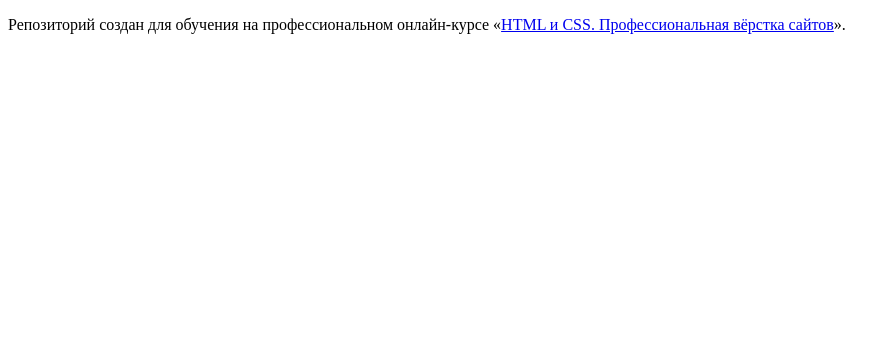
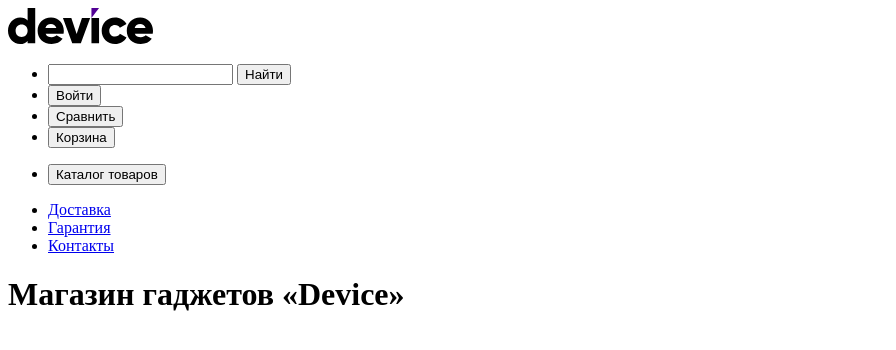
Before and after one commit to htmlacademy-htmlcss/2158229-device-35, a plain HTML site: page catalog.html in a window 1280 px wide. Shown: the whole page, without its empty margins (0-896 px from the left). Drawn offline with Linux system fonts and the light colour scheme.

Commit message:
Дублирует header и структуру разметки в catalog.html

```diff
--- a/catalog.html
+++ b/catalog.html
@@ -1,12 +1,75 @@
 <!DOCTYPE html>
 <html lang="ru">
   <head>
-    <meta charset="utf-8">
-    <title>HTML Academy: Девайс | Каталог</title>
+    <meta charset="utf-8" />
+    <meta name="viewport" content="width=device-width, initial-scale=1" />
+    <title>Магазин гаджетов «Device»</title>
   </head>
   <body>
+    <!-- Шапка сайта -->
+    <header class="main-header">
+      <!-- Логотип -->
+      <a class="logo" href="index.html">
+        <img src="images/logo.svg" width="145" height="36" alt="Логотип Device">
+      </a>
+      <!-- Шапка верхняя с поиском и управлением -->
+      <ul class="controls">
+        <li class="controls_item">
+          <form>
+            <input type="text">
+              <button class="controls_button" type="button">
+                Найти
+              </button>
+          </form>
+        </li>
 
-    <p>Репозиторий создан для обучения на профессиональном онлайн‑курсе «<a href="https://htmlacademy.ru/intensive/htmlcss">HTML и CSS. Профессиональная вёрстка сайтов</a>».</p>
+        <li class="controls_item">
+          <button class="controls_button" type="button">
+            Войти
+          </button>
+        </li>
 
+        <li class="controls_item">
+          <button class="controls_button" type="button">
+            Сравнить
+          </button>
+        </li>
+
+        <li class="controls_item">
+          <button class="controls_button" type="button">
+            Корзина
+          </button>
+        </li>
+      </ul>
+      <!-- Шапка нижняя с навигацией -->
+      <nav class="navigation">
+        <ul class="navigation_list">
+          <li class="navigation_item">
+            <button class="navigation_button">Каталог товаров</button>
+          </li>
+        </ul>
+
+        <ul class="navigation_list">
+          <li class="navigation_item">
+            <a class="navigation_link" href="#">Доставка</a>
+          </li>
+          <li class="navigation_item">
+            <a class="navigation_link" href="#">Гарантия</a>
+          </li>
+          <li class="navigation_item">
+            <a class="navigation_link" href="#">Контакты</a>
+          </li>
+        </ul>
+      </nav>
+
+    </header>
+    <!-- Основное содержимое страницы -->
+    <main class="catalog-index">
+      <h1 class="visually-hidden">Магазин гаджетов «Device»</h1>
+    </main>
+    <!-- Подвал сайта -->
+    <footer class="main-footer">
+
+    </footer>
   </body>
 </html>
```
Also changed, not shown: index.html (+2 -2 lines).
